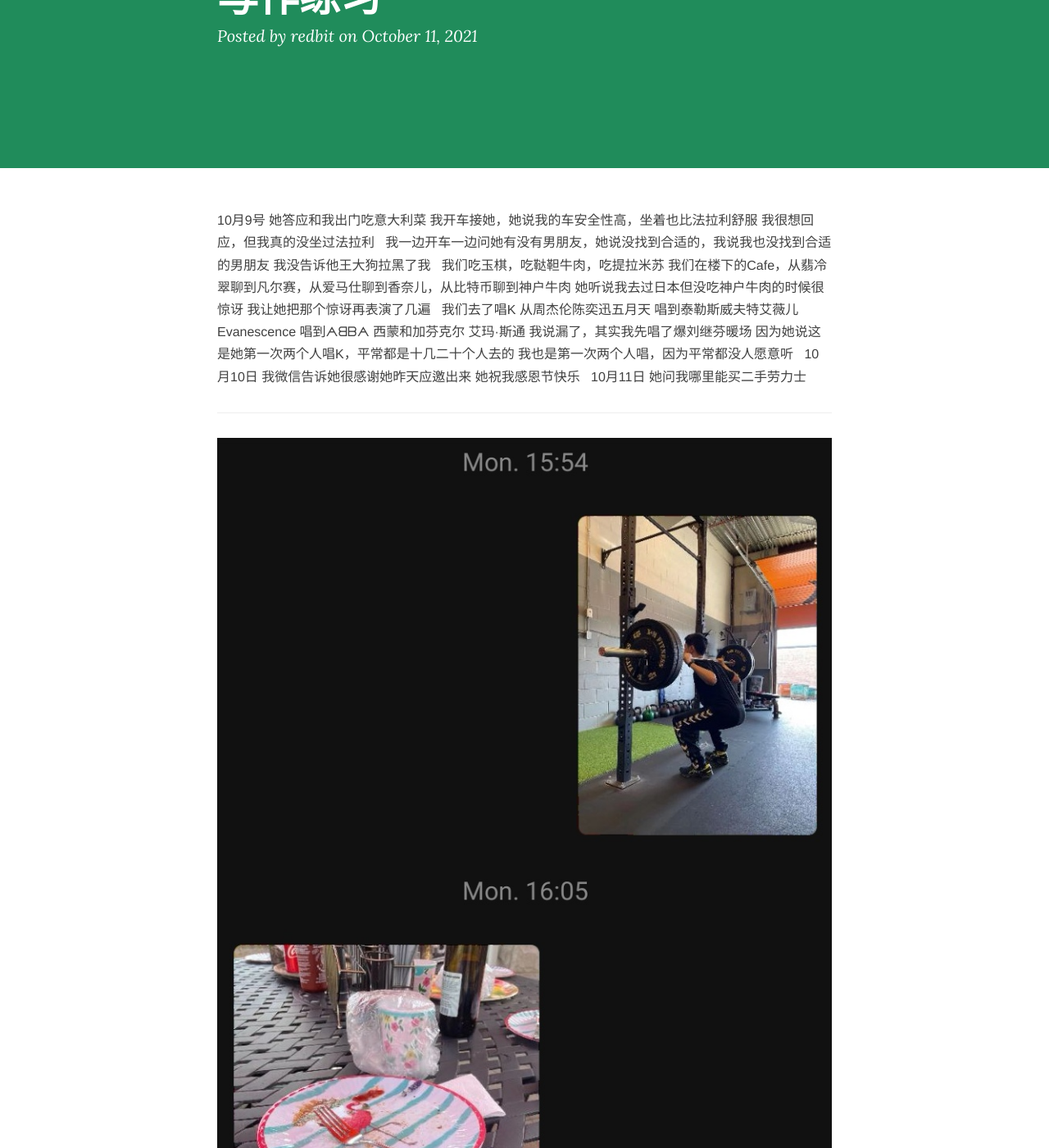
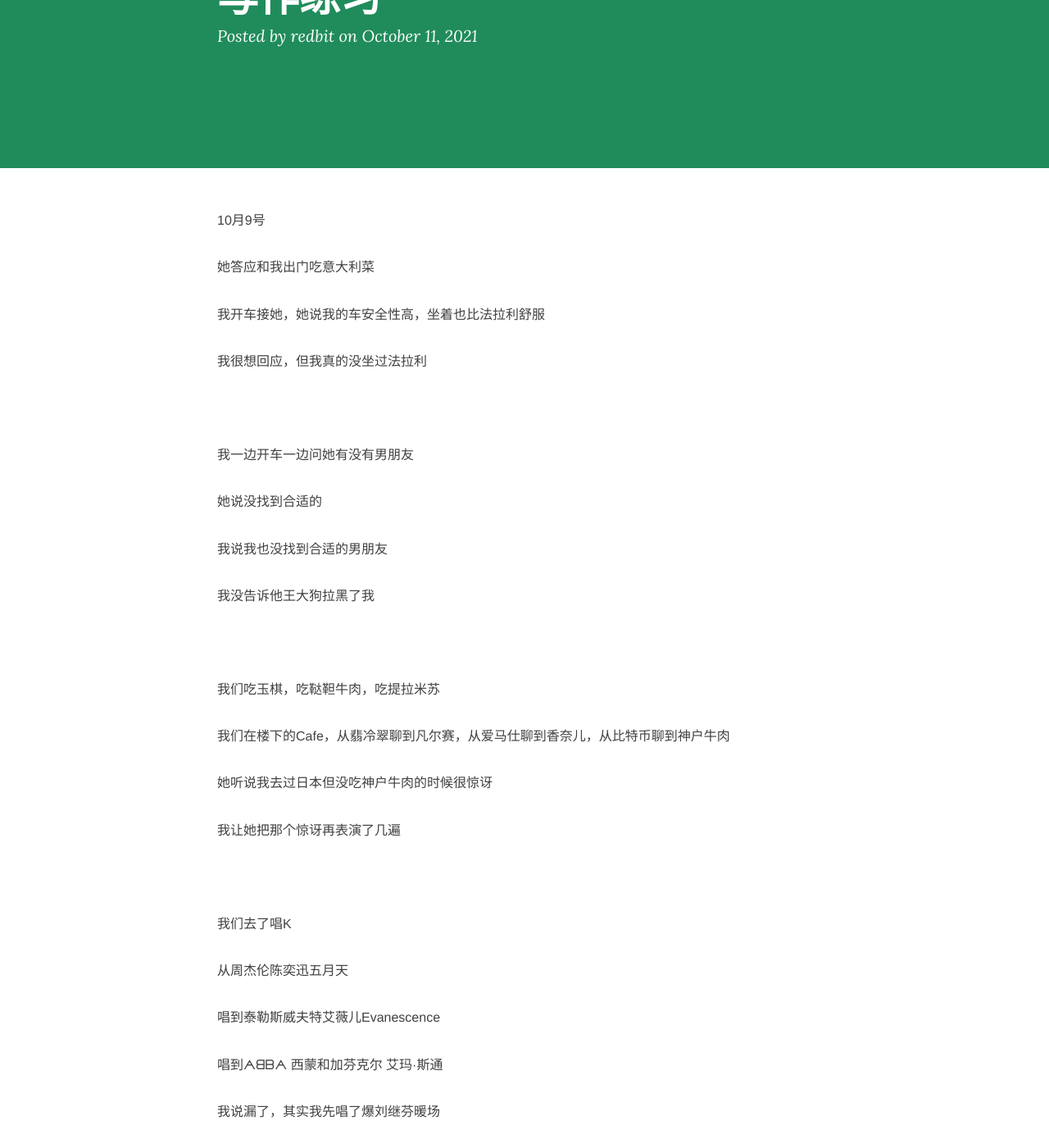
Before and after one commit to redbitBo/redbitBo.github.io, a Jekyll site: the page built from _posts/2021-10-13-lian-xi.md, in a window 1280 px wide and 1400 px high, scrolled down 229 px. Shown: the whole window at 82% size. Built offline with Jekyll 4.4.1, drawn with Linux system fonts in a browser that asks for light colours; nearby versions of some CDN libraries; comment, search, counter and statistics services are not loaded; some of the changed text lies outside the part shown.

Commit message:
Update 2021-10-13-lian-xi.md

```diff
--- a/_posts/2021-10-13-lian-xi.md
+++ b/_posts/2021-10-13-lian-xi.md
@@ -8,32 +8,63 @@ description:
 ---
 
 10月9号
+
 她答应和我出门吃意大利菜
+
 我开车接她，她说我的车安全性高，坐着也比法拉利舒服
+
 我很想回应，但我真的没坐过法拉利
+
 &nbsp;
-我一边开车一边问她有没有男朋友，她说没找到合适的，我说我也没找到合适的男朋友
+
+我一边开车一边问她有没有男朋友
+
+她说没找到合适的
+
+我说我也没找到合适的男朋友
+
 我没告诉他王大狗拉黑了我
+
 &nbsp;
+
 我们吃玉棋，吃鞑靼牛肉，吃提拉米苏
+
 我们在楼下的Cafe，从翡冷翠聊到凡尔赛，从爱马仕聊到香奈儿，从比特币聊到神户牛肉
+
 她听说我去过日本但没吃神户牛肉的时候很惊讶
+
 我让她把那个惊讶再表演了几遍
+
 &nbsp;
+
 我们去了唱K
+
 从周杰伦陈奕迅五月天
+
 唱到泰勒斯威夫特艾薇儿Evanescence
+
 唱到ᗅᗺᗷᗅ 西蒙和加芬克尔 艾玛·斯通
+
 我说漏了，其实我先唱了爆刘继芬暖场
+
 因为她说这是她第一次两个人唱K，平常都是十几二十个人去的
+
 我也是第一次两个人唱，因为平常都没人愿意听
+
 &nbsp;
+
 10月10日
+
 我微信告诉她很感谢她昨天应邀出来
+
 她祝我感恩节快乐
+
 &nbsp;
+
 10月11日
+
 她问我哪里能买二手劳力士
+
 
 ---
 ![我怎么知道为什么是劳力士](/img/post_img/screenshot_wechat.jpg)
```
